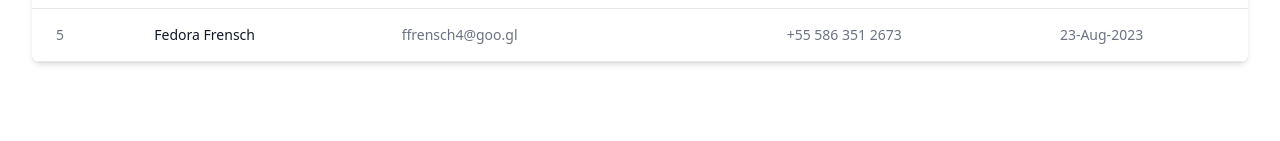
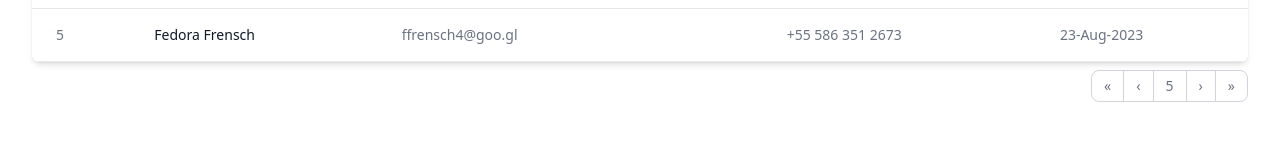
Before and after one commit to PrinceNarteh/react-pagination, a React (Vite) app: page / in a window 1280 px wide. Shown: the part 299-440 px from the top of the page. Built offline with nearby package versions, Linux system fonts and the light colour scheme.

Commit message:
minor changes

```diff
--- a/src/App.tsx
+++ b/src/App.tsx
@@ -2,6 +2,7 @@ import { useState } from "react";
 import "./App.css";
 import { getUsers } from "./api/users";
 import Table from "./components/Table";
+import Pagination from "./components/Pagination";
 
 function App() {
   const [page, setPage] = useState(1);
@@ -11,6 +12,7 @@ function App() {
     <>
       <h1>React Pagination</h1>
       <Table users={getUsers({ page, limit })} />
+      <Pagination />
     </>
   );
 }
--- /dev/null
+++ b/src/components/Pagination.tsx
@@ -0,0 +1,42 @@
+import React from "react";
+
+type PaginationProps = {};
+
+const Pagination: React.FC<PaginationProps> = () => {
+  return (
+    <nav aria-label="Page navigation example" className="mt-2 float-right">
+      <ul className="flex items-center -space-x-px h-8 text-sm">
+        <li>
+          <span className="flex items-center justify-center px-3 h-8 ml-0 leading-tight text-gray-500 bg-white border border-gray-300 rounded-l-lg hover:bg-gray-100 hover:text-gray-700 dark:bg-gray-800 dark:border-gray-700 dark:text-gray-400 dark:hover:bg-gray-700 dark:hover:text-white">
+            &laquo;
+          </span>
+        </li>
+        <li>
+          <span className="flex items-center justify-center px-3 h-8 leading-tight text-gray-500 bg-white border border-gray-300 hover:bg-gray-100 hover:text-gray-700 dark:bg-gray-800 dark:border-gray-700 dark:text-gray-400 dark:hover:bg-gray-700 dark:hover:text-white">
+            &lsaquo;
+          </span>
+        </li>
+        <li>
+          <span className="flex items-center justify-center px-3 h-8 leading-tight text-gray-500 bg-white border border-gray-300 hover:bg-gray-100 hover:text-gray-700 dark:bg-gray-800 dark:border-gray-700 dark:text-gray-400 dark:hover:bg-gray-700 dark:hover:text-white">
+            5
+          </span>
+        </li>
+        <li>
+          <a
+            href="#"
+            className="flex items-center justify-center px-3 h-8 leading-tight text-gray-500 bg-white border border-gray-300 hover:bg-gray-100 hover:text-gray-700 dark:bg-gray-800 dark:border-gray-700 dark:text-gray-400 dark:hover:bg-gray-700 dark:hover:text-white"
+          >
+            &rsaquo;
+          </a>
+        </li>
+        <li>
+          <span className="flex items-center justify-center px-3 h-8 leading-tight text-gray-500 bg-white border border-gray-300 rounded-r-lg hover:bg-gray-100 hover:text-gray-700 dark:bg-gray-800 dark:border-gray-700 dark:text-gray-400 dark:hover:bg-gray-700 dark:hover:text-white">
+            &raquo;
+          </span>
+        </li>
+      </ul>
+    </nav>
+  );
+};
+
+export default Pagination;
```
